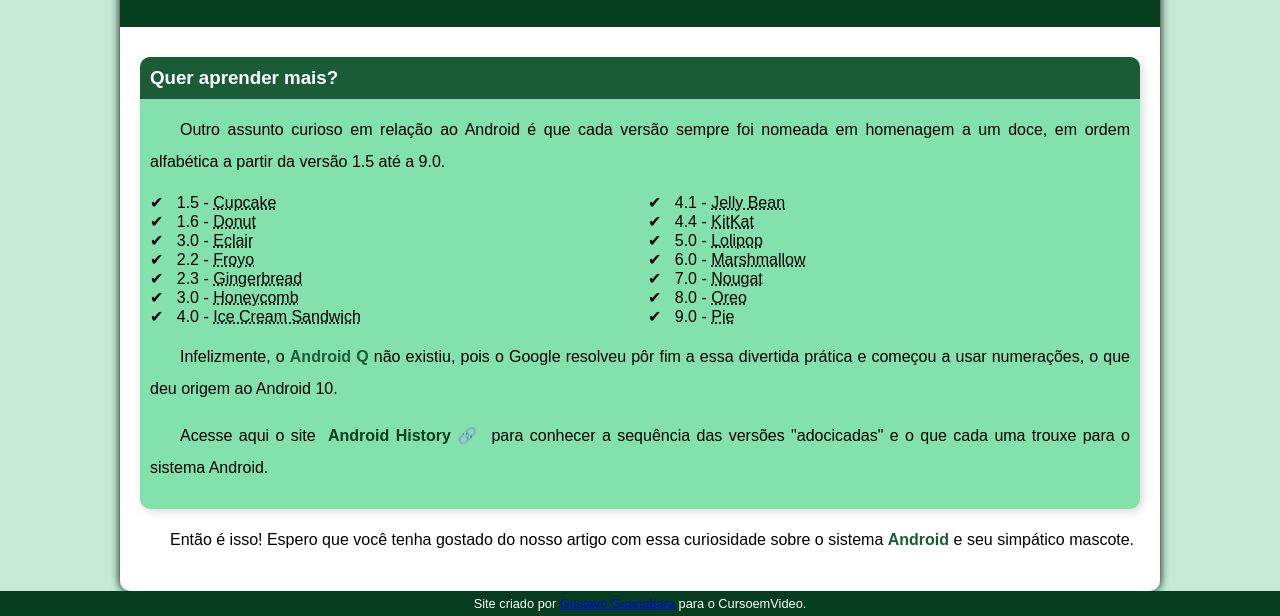
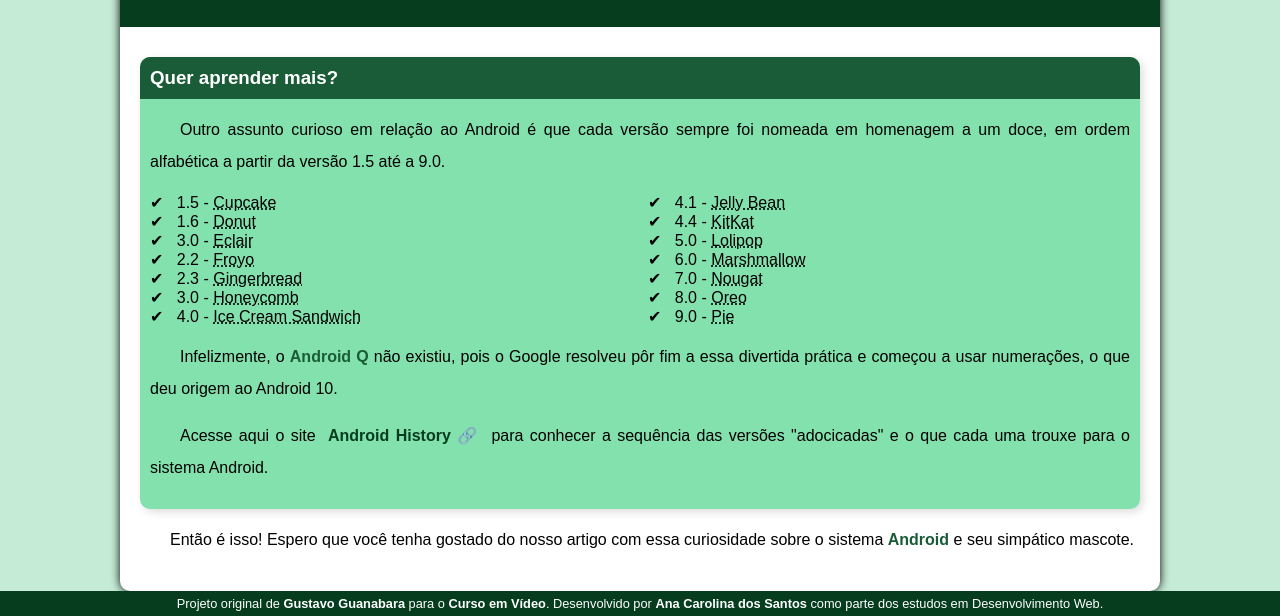
Before and after one commit to krolininha/Projeto-Android, a plain HTML site: page index.html in a window 1280 px wide. Shown: the part 2405-3021 px from the top of the page. Drawn offline with Linux system fonts and the light colour scheme.

Commit message:
Revise footer with project and developer information
Updated footer to include project attribution and developer name.

```diff
--- a/index.html
+++ b/index.html
@@ -139,8 +139,16 @@
         </article>
      </main>
     <footer>
-        Site criado por <a href="https://github.com/gustavoguanabara" target="_blank">Gustavo Guanabara</a> para o CursoemVideo.
-    </footer>
+    <p>
+        Projeto original de
+        <a href="https://gustavoguanabara.github.io" target="_blank">Gustavo Guanabara</a>
+        para o
+        <a href="https://www.cursoemvideo.com" target="_blank">Curso em Vídeo</a>.
+        Desenvolvido por
+        <strong>Ana Carolina dos Santos</strong>
+        como parte dos estudos em Desenvolvimento Web.
+    </p>
+</footer>
 </body>
 
 </html>
```
